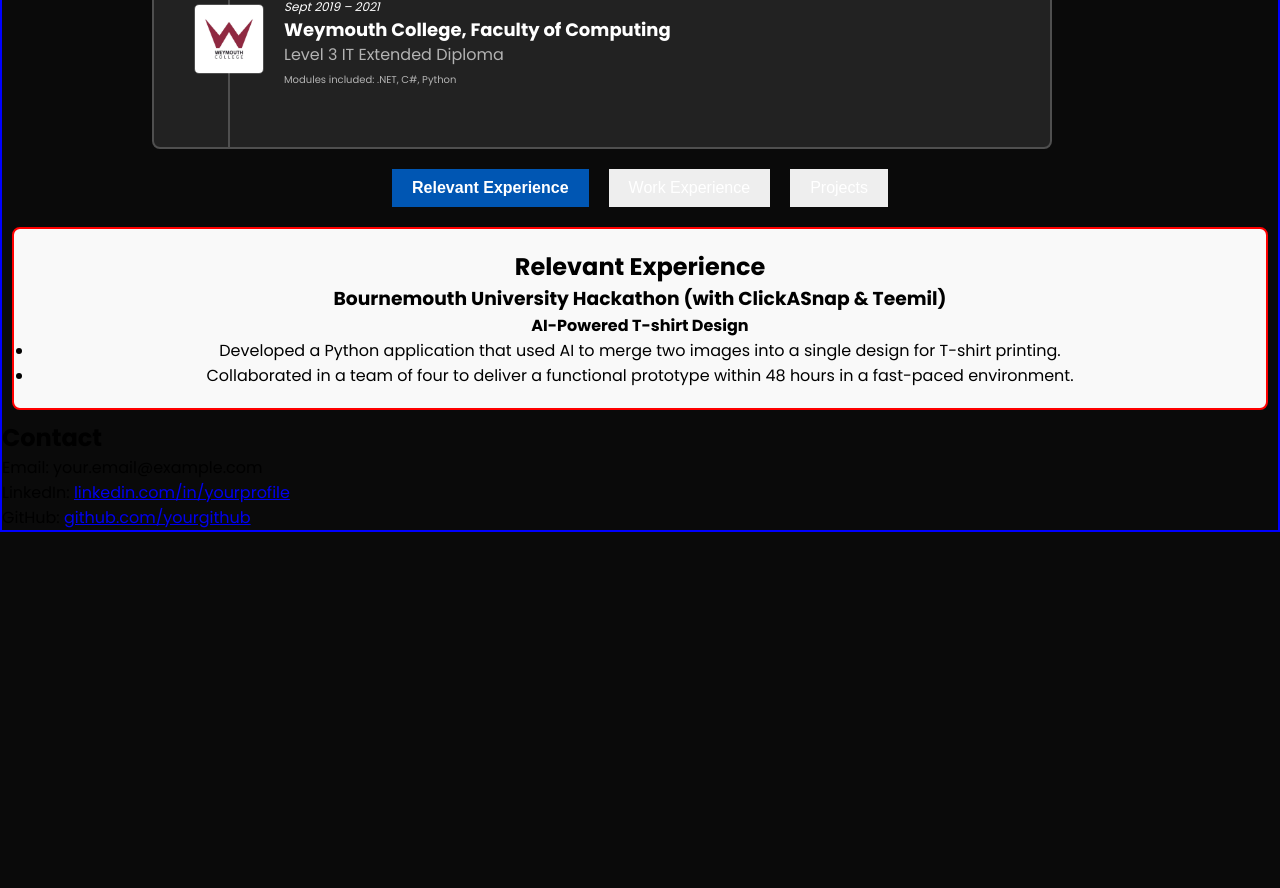
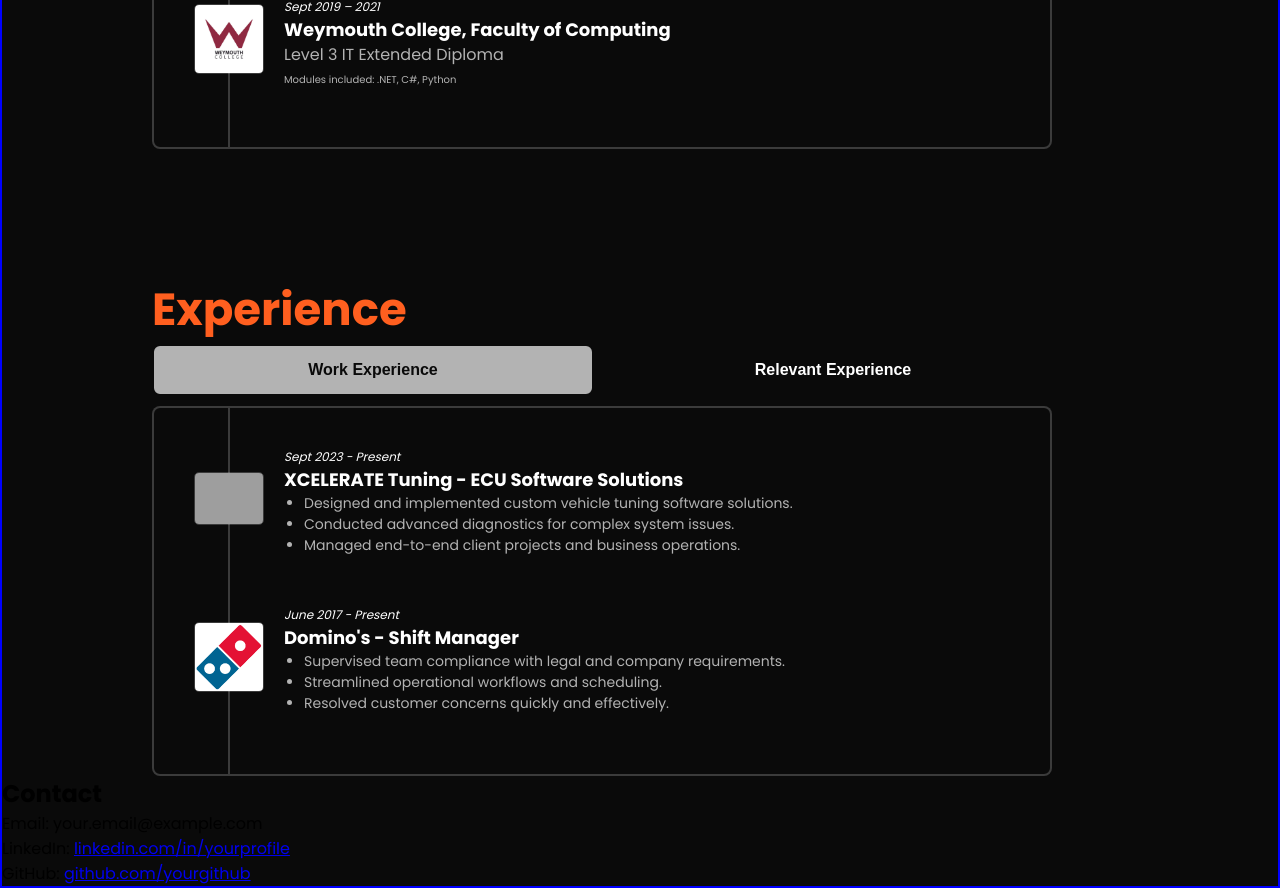
Before and after one commit to spiritl1ss/portfolio, a React (Create React App) app: page / in a window 1280 px wide. Shown: the part 1899-2787 px from the top of the page. Before the commit the page ends 2431 px from the top, so only its background shows below. Built offline with nearby package versions, Linux system fonts and the light colour scheme; grey boxes are pictures that could not be loaded.

Commit message:
experience component
experience component

```diff
--- a/src/components/Experience.js
+++ b/src/components/Experience.js
@@ -1,23 +1,96 @@
-import React from "react";
+import React, { useState } from "react";
+import "../styles/Experience.css";
+import XcelerateLogo from "../assets/Companies/xcelerate.png";
+import DominosLogo from "../assets/Companies/Dominos.png";
 
 const Experience = () => {
+    const [activeTab, setActiveTab] = useState("work");
+
     return (
         <section id="experience">
-            <h2>Work Experience</h2>
+            <div className="experience-container">
+                <h1>Experience</h1>
 
-            <h3>Domino's - Shift Manager (June 2017 - Present)</h3>
-            <ul>
-                <li>Supervised team compliance with legal and company requirements.</li>
-                <li>Streamlined operational workflows and scheduling.</li>
-                <li>Resolved customer concerns quickly and effectively.</li>
-            </ul>
+                <div className="experience-tab-menu">
+                        <button
+                            className={activeTab === "work" ? "active" : ""}
+                            onClick={() => setActiveTab("work")}
+                        >
+                            Work Experience
+                        </button>
+                        <button
+                            className={activeTab === "relevant" ? "active" : ""}
+                            onClick={() => setActiveTab("relevant")}
+                        >
+                            Relevant Experience
+                        </button>
+                    </div>
+                <div className="experience-holder">
 
-            <h3>XCELERATE Tuning - ECU Software Solutions (Sept 2023 - Present)</h3>
-            <ul>
-                <li>Designed and implemented custom vehicle tuning software solutions.</li>
-                <li>Conducted advanced diagnostics for complex system issues.</li>
-                <li>Managed end-to-end client projects and business operations.</li>
-            </ul>
+
+                    <div className="vertical-line"></div>
+
+                    {activeTab === "work" && (
+                        <>
+                            <div className="experience-item">
+                                <div className="experience-image">
+                                    <img src={XcelerateLogo} alt="Xcelerate Tuning" />
+                                </div>
+                                <div className="experience-content">
+                                    <span>Sept 2023 - Present</span>
+                                    <h3>XCELERATE Tuning - ECU Software Solutions</h3>
+                                    <ul className="responsibilities-list">
+                                        <li>Designed and implemented custom vehicle tuning software solutions.</li>
+                                        <li>Conducted advanced diagnostics for complex system issues.</li>
+                                        <li>Managed end-to-end client projects and business operations.</li>
+                                    </ul>
+                                </div>
+                            </div>
+
+                            <div className="experience-item">
+                                <div className="experience-image">
+                                    <img src={DominosLogo} alt="Dominos" />
+                                </div>
+                                <div className="experience-content">
+                                    <span>June 2017 - Present</span>
+                                    <h3>Domino's - Shift Manager</h3>
+                                    <ul className="responsibilities-list">
+                                        <li>Supervised team compliance with legal and company requirements.</li>
+                                        <li>Streamlined operational workflows and scheduling.</li>
+                                        <li>Resolved customer concerns quickly and effectively.</li>
+                                    </ul>
+                                </div>
+                            </div>
+                        </>
+                    )}
+
+                    {activeTab === "relevant" && (
+                        <>
+                            <div className="experience-item">
+                                <div className="experience-content">
+                                    <h3>Software Development Projects</h3>
+                                    <ul className="responsibilities-list">
+                                        <li>Developed full-stack web applications using React, Node.js, and SQL.</li>
+                                        <li>Built a vehicle diagnostic tool for tuning and remapping ECUs.</li>
+                                        <li>Implemented machine learning models for predictive analytics.</li>
+                                    </ul>
+                                </div>
+                            </div>
+
+                            <div className="experience-item">
+                                <div className="experience-content">
+                                    <h3>Freelance Software Engineering</h3>
+                                    <ul className="responsibilities-list">
+                                        <li>Created custom automation scripts for small businesses.</li>
+                                        <li>Integrated third-party APIs into existing software platforms.</li>
+                                        <li>Designed and optimized SQL databases for performance.</li>
+                                    </ul>
+                                </div>
+                            </div>
+                        </>
+                    )}
+                </div>
+            </div>
         </section>
     );
 };
--- a/src/pages/main.js
+++ b/src/pages/main.js
@@ -4,16 +4,11 @@
 import Profile from "../components/Profile";
 import About from "../components/About";
 import Education from "../components/Education";
-import RelevantExperience from "../components/RelevantExperience";
-import Experience from "../components/Experience";
+import Experience from "../components/Experience";  // New merged experience component
 import Projects from "../components/Projects";
 import Contact from "../components/Contact";
 
 const Main = () => {
-    const [activeSection, setActiveSection] = useState("relevant-experience");
-
-    console.log("Active Section:", activeSection); // Debugging
-
     return (
         <div className="container">
             <div className="content-container">
@@ -21,36 +16,7 @@
                 <Profile />
                 <About />
                 <Education />
-
-                {/* Tab Navigation */}
-                <div className="tab-menu">
-                    <button
-                        className={activeSection === "relevant-experience" ? "active" : ""}
-                        onClick={() => setActiveSection("relevant-experience")}
-                    >
-                        Relevant Experience
-                    </button>
-                    <button
-                        className={activeSection === "experience" ? "active" : ""}
-                        onClick={() => setActiveSection("experience")}
-                    >
-                        Work Experience
-                    </button>
-                    <button
-                        className={activeSection === "projects" ? "active" : ""}
-                        onClick={() => setActiveSection("projects")}
-                    >
-                        Projects
-                    </button>
-                </div>
-
-                {/* Conditionally Render Sections */}
-                <div className="tab-content">
-                    {activeSection === "relevant-experience" && <RelevantExperience />}
-                    {activeSection === "experience" && <Experience />}
-                    {activeSection === "projects" && <Projects />}
-                </div>
-
+                <Experience />
                 <Contact />
             </div>
         </div>
--- a/src/styles/About.css
+++ b/src/styles/About.css
@@ -58,7 +58,6 @@
     transition: transform 0.3s ease, box-shadow 0.3s ease;
 }
 
-/* Hover Effect - Smooth Scale & Glow */
 .stack-item:hover {
     transform: scale(1.1);
     box-shadow: 0 0 15px rgba(255, 95, 31, 0.5);
--- a/src/styles/Education.css
+++ b/src/styles/Education.css
@@ -16,9 +16,10 @@
 .education-holder {
     position: relative;
     padding: 25px;
-    background-color: rgba(255, 255, 255, 0.1);
+    background-color: #0A0A0A;
     border: 2px solid rgba(255, 255, 255, 0.2);
     border-radius: 8px;
+    z-index: 0;
 }
 
 .vertical-line {
@@ -29,7 +30,7 @@
     height: 100%;
     background-color: rgba(255, 255, 255, 0.2);
     transform: translateX(-50%);
-    z-index: -1;
+    z-index: 1;
 }
 
 .education-container h1 {
--- a/src/styles/Experience.css
+++ b/src/styles/Experience.css
@@ -7,3 +7,159 @@
     flex-direction: column;
     margin-top: 10%;
 }
+
+.experience-container {
+    max-width: 900px;
+    width: 100%;
+}
+
+.experience-holder {
+    position: relative;
+    padding: 25px;
+    background-color: #0A0A0A;
+    border: 2px solid rgba(255, 255, 255, 0.2);
+    border-radius: 8px;
+    overflow: hidden;
+    z-index: 0;
+}
+
+.experience-tab-menu {
+    display: flex;
+    width: 100%;
+    align-items: center;
+    justify-content: center;
+    gap: 20px;
+    margin-bottom: 10px;
+}
+
+.experience-tab-menu button {
+    font-weight: bold;
+    flex: 1;
+    padding: 15px;
+    background-color: transparent;
+    margin: 0%;
+    border-radius: 8px;
+    border: none;
+    color: white;
+    font-size: 16px;
+    cursor: pointer;
+    transition: background-color 0.4s ease-in-out, box-shadow 0.4s ease-in-out;
+}
+
+.experience-tab-menu button.active {
+    background-color: #B3B3B3;
+    border: 2px solid #0A0A0A;
+    color: #0A0A0A;
+}
+
+.vertical-line {
+    position: absolute;
+    left: 75px;
+    top: 0;
+    width: 2px;
+    height: 100%;
+    background-color: rgba(255, 255, 255, 0.2);
+    transform: translateX(-50%);
+    z-index: -1;
+}
+
+.experience-container h1 {
+    font-size: 45px;
+    color: #FF5F1F;
+    text-align: left;
+}
+
+.experience-holder h2 {
+    font-size: 30px;
+    color: #FF5F1F;
+    text-align: left;
+    margin-top: 30px;
+}
+
+.experience-item {
+    display: flex;
+    align-items: center;
+    border-radius: 10px;
+    gap: 20px;
+    padding: 15px;
+    transition: box-shadow 0.3s ease, border-radius 0.3s ease;
+    margin-bottom: 20px;
+    position: relative;
+}
+
+.experience-item:hover {
+    box-shadow: 0 0 15px rgba(209, 209, 209, 0.589);
+    border-radius: 10px;
+    background-color: rgba(255, 255, 255, 0.1);
+}
+
+.experience-image {
+    position: relative;
+    width: 70px;
+    min-width: 70px;
+    z-index: 1;
+}
+
+.experience-image img {
+    width: 70px;
+    height: auto;
+    border-radius: 5px;
+    border: 1px solid rgba(255, 255, 255, 0.2);
+}
+
+.experience-content {
+    display: flex;
+    flex-direction: column;
+}
+
+.experience-content span {
+    font-size: 12px;
+    font-style: italic;
+    color: white;
+    line-height: 1.5;
+    text-align: left;
+}
+
+.experience-content h3 {
+    font-size: 18px;
+    color: white;
+    text-align: left;
+}
+
+.responsibilities-list {
+    padding-left: 20px;
+    list-style-type: disc;
+    color: #B3B3B3;
+    font-size: 14px;
+    text-align: left;
+    line-height: 1.5;
+}
+
+/* Responsive */
+@media (max-width: 768px) {
+    .experience-holder {
+        padding: 20px;
+    }
+
+    .experience-item {
+        flex-direction: column;
+        align-items: flex-start;
+        gap: 10px;
+    }
+
+    .vertical-line {
+        display: none;
+    }
+
+    .experience-image img {
+        width: 50px;
+    }
+
+    .experience-content h3 {
+        font-size: 16px;
+    }
+
+    .responsibilities-list {
+        font-size: 13px;
+    }
+}
--- a/src/styles/Navigation.css
+++ b/src/styles/Navigation.css
@@ -1,5 +1,4 @@
 /* Navigation.css */
-
 *{
     padding: 0;
     margin: 0;
@@ -63,6 +62,7 @@
     color: #FF5F1F;
     border-radius: 10%;
 }
+
 /*.navigation {
     background-color: #007bff;
     padding: 10px;
--- a/src/styles/main.css
+++ b/src/styles/main.css
@@ -4,7 +4,7 @@
   font-family: 'Poppins', sans-serif;
   margin: 0;
   padding: 0;
-  background: #0a0a0a;
+  background-color: #0A0A0A;
 }
 
 .content-container {
```
Also changed, not shown: src/assets/Companies/Dominos.png (added), 1 other file (tests, documents, lock files or other folders).
